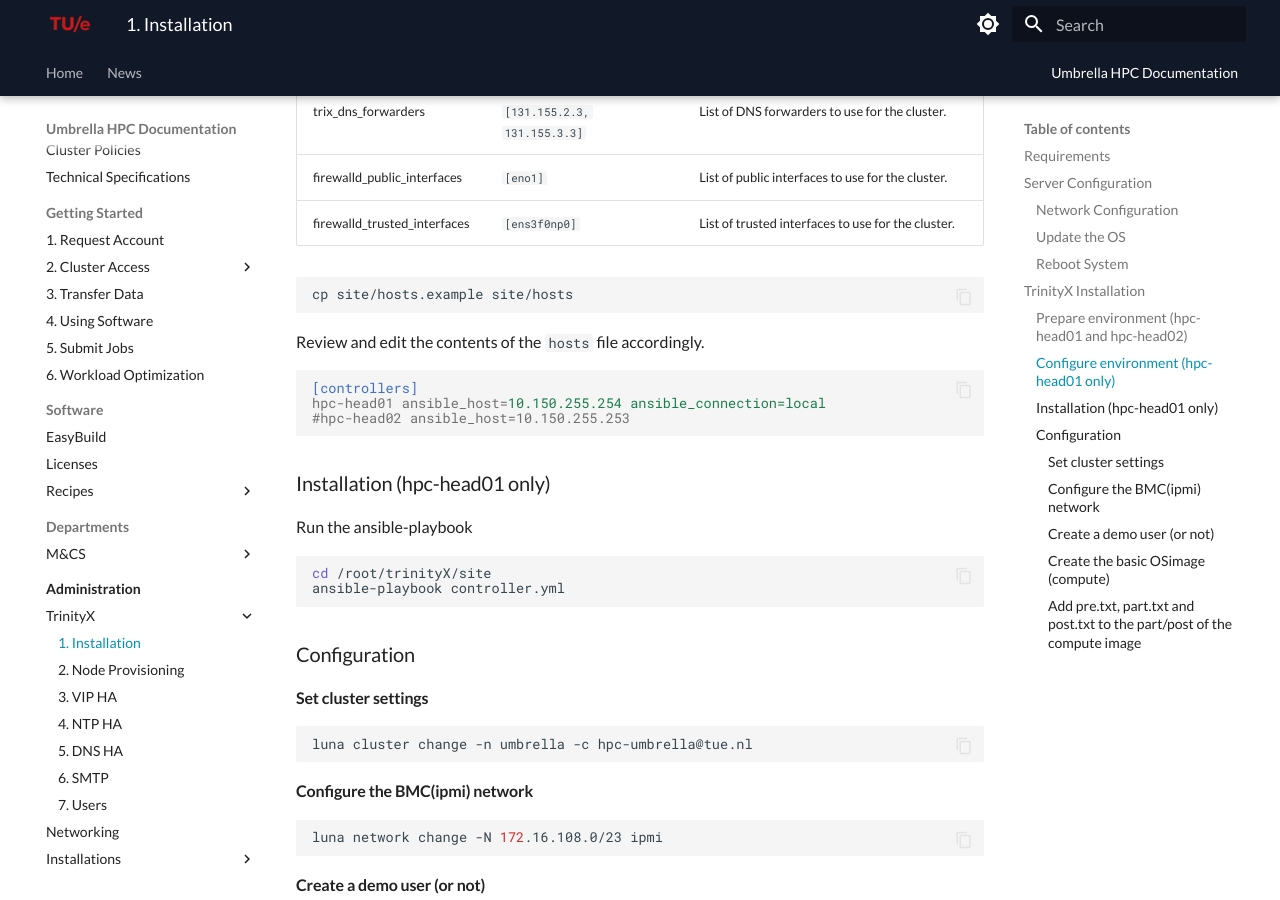
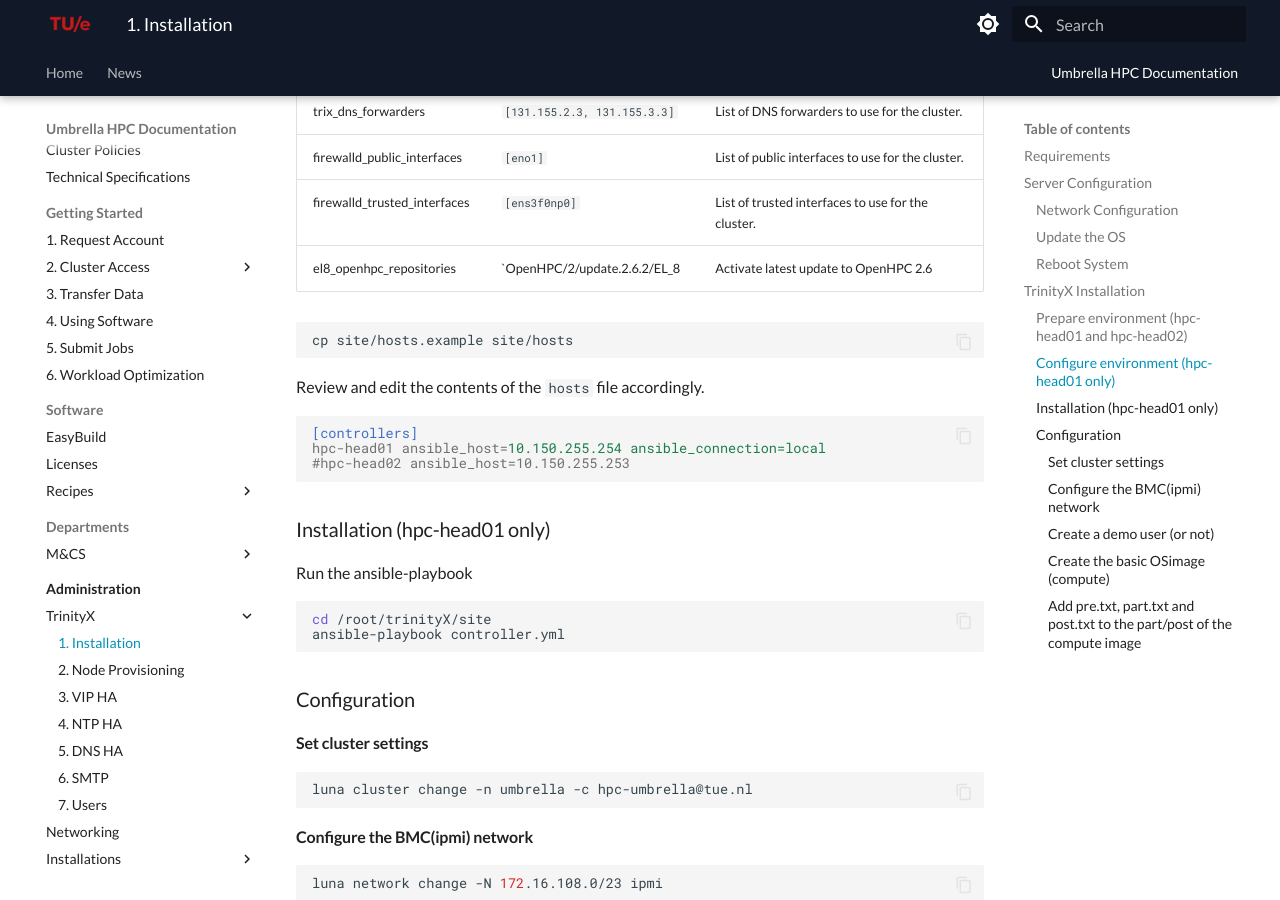
Before and after one commit to gferhpc/supercomputing.tue.nl, an MkDocs documentation site: the page built from pages/documentation/administration/trinityx/installation.md, in a window 1280 px wide and 900 px high, scrolled down 2617 px. Built offline with MkDocs 1.6.1 and Material for MkDocs 9.7.7, drawn with Linux system fonts in a browser that asks for light colours.

Commit message:
Update installation.md

````diff
--- a/pages/documentation/administration/trinityx/installation.md
+++ b/pages/documentation/administration/trinityx/installation.md
@@ -137,6 +137,7 @@
 | trix_dns_forwarders          | `[131.155.2.3, 131.155.3.3]` | List of DNS forwarders to use for the cluster.              |
 | firewalld_public_interfaces  | `[eno1]`                     | List of public interfaces to use for the cluster.           |
 | firewalld_trusted_interfaces | `[ens3f0np0]`                | List of trusted interfaces to use for the cluster.          |
+| el8_openhpc_repositories     | `OpenHPC/2/update.2.6.2/EL_8 | Activate latest update to OpenHPC 2.6                       |
 
 ```shell
 cp site/hosts.example site/hosts
````
